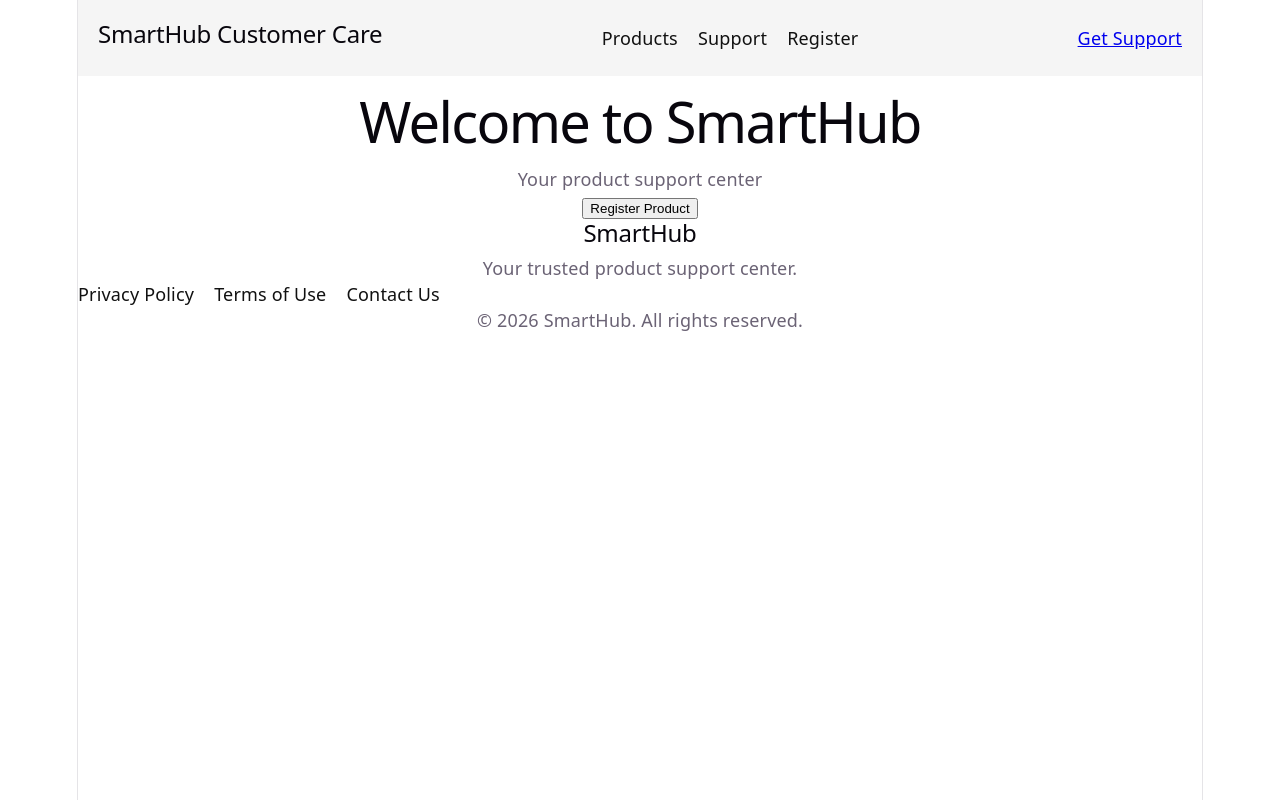
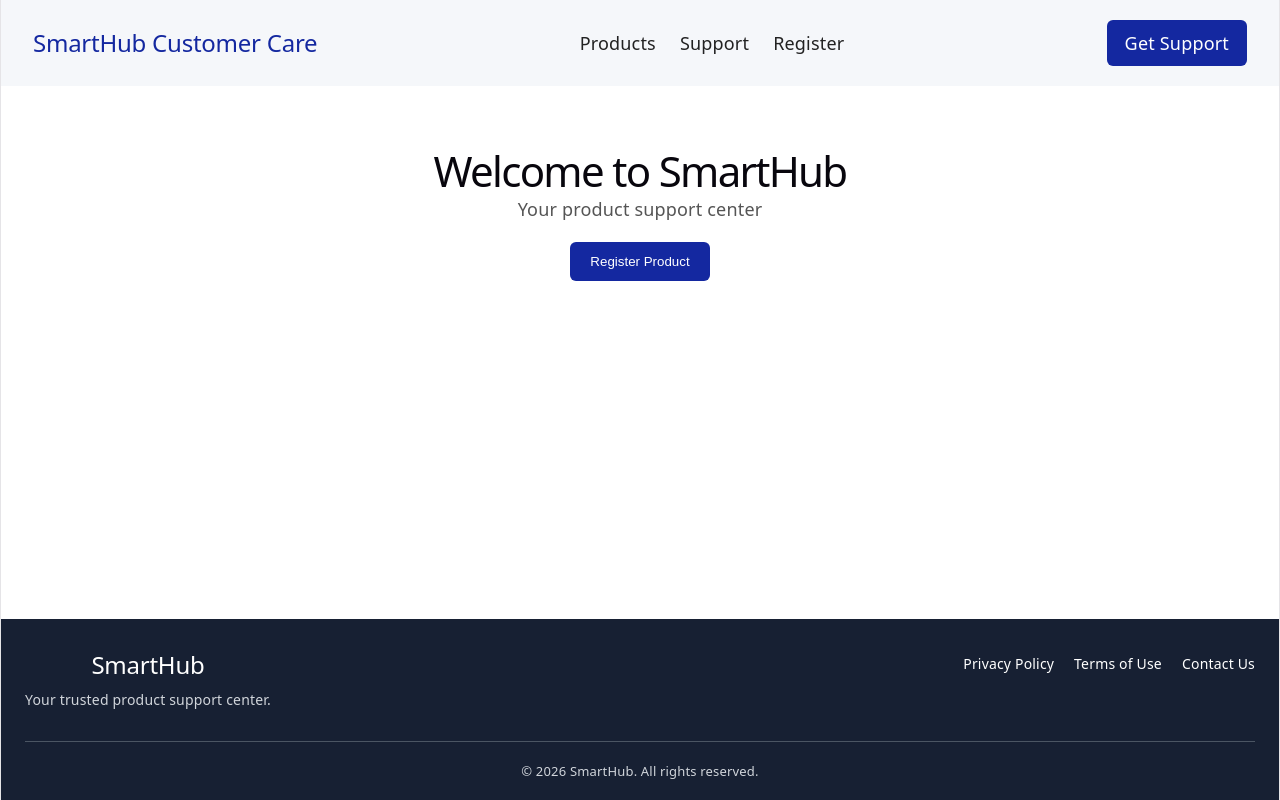
Before and after one commit to KaranamGopichand/smarthub, a React (Vite) app: page / in a window 1280 px wide. Built offline with nearby package versions, Linux system fonts and the light colour scheme.

Commit message:
SMARTHUB-103 Fix header and footer integration styling

```diff
--- a/src/App.css
+++ b/src/App.css
@@ -1,21 +1,190 @@
-header {
+
+/* ===== GLOBAL APP LAYOUT ===== */
+
+#root {
+  width: 100%;
+  min-height: 100vh;
+}
+
+.app-container {
+  display: flex;
+  flex-direction: column;
+  min-height: 100vh;
+}
+
+.main-content {
+  flex: 1;
+  padding: 40px 24px;
+  text-align: center;
+}
+
+/* ===== HEADER ===== */
+
+.site-header {
   display: flex;
   justify-content: space-between;
   align-items: center;
-  padding: 20px;
-  background-color: #f5f5f5;
+  gap: 20px;
+  padding: 20px 32px;
+  background-color: #f5f7fa;
+  flex-wrap: wrap;
+  box-sizing: border-box;
 }
 
-nav {
-  display: flex;
-  gap: 20px;
+.site-logo {
+  color: #1428a0;
+  font-size: 24px;
+  margin: 0;
 }
 
-nav a {
-  color: #111;
+.site-nav {
+  display: flex;
+  gap: 24px;
+  flex-wrap: wrap;
+}
+
+.site-nav a {
+  color: #222222;
+  text-decoration: none;
+  font-weight: 500;
+}
+
+.site-nav a:hover {
+  color: #1428a0;
+  text-decoration: underline;
+}
+
+.support-button {
+  background-color: #1428a0;
+  color: #ffffff;
+  padding: 10px 18px;
+  border-radius: 6px;
   text-decoration: none;
 }
 
 .support-button:hover {
   background-color: #0d1b70;
 }
+
+/* ===== MAIN CONTENT ===== */
+
+.main-content h1 {
+  font-size: 42px;
+  margin-bottom: 12px;
+}
+
+.main-content p {
+  color: #555555;
+  margin-bottom: 20px;
+}
+
+.main-content button {
+  background-color: #1428a0;
+  color: #ffffff;
+  padding: 12px 20px;
+  border: none;
+  border-radius: 6px;
+  cursor: pointer;
+}
+
+.main-content button:hover {
+  background-color: #0d1b70;
+}
+
+/* ===== FOOTER ===== */
+
+.site-footer {
+  width: 100%;
+  box-sizing: border-box;
+  background-color: #172033;
+  color: #ffffff;
+  padding: 32px 24px 16px;
+  margin-top: auto;
+}
+
+.footer-content {
+  display: flex;
+  justify-content: space-between;
+  align-items: flex-start;
+  gap: 24px;
+  flex-wrap: wrap;
+}
+
+.footer-brand h2 {
+  margin: 0 0 8px;
+  color: #ffffff;
+  font-size: 24px;
+}
+
+.footer-brand p {
+  margin: 0;
+  color: #d1d5db;
+  font-size: 14px;
+}
+
+.footer-links {
+  display: flex;
+  gap: 20px;
+  flex-wrap: wrap;
+}
+
+.footer-links a {
+  color: #ffffff;
+  text-decoration: none;
+  font-size: 14px;
+  font-weight: 500;
+}
+
+.footer-links a:hover {
+  color: #93c5fd;
+  text-decoration: underline;
+}
+
+.footer-copyright {
+  margin-top: 28px;
+  padding-top: 16px;
+  border-top: 1px solid #4b5563;
+  color: #d1d5db;
+  text-align: center;
+  font-size: 13px;
+}
+
+/* ===== RESPONSIVE DESIGN ===== */
+
+@media (max-width: 600px) {
+  .site-header {
+    flex-direction: column;
+    align-items: flex-start;
+    padding: 16px;
+  }
+
+  .site-nav {
+    flex-direction: column;
+    gap: 12px;
+  }
+
+  .support-button {
+    display: inline-block;
+  }
+
+  .main-content {
+    padding: 24px 16px;
+  }
+
+  .main-content h1 {
+    font-size: 30px;
+  }
+
+  .site-footer {
+    padding: 24px 16px 16px;
+  }
+
+  .footer-content {
+    flex-direction: column;
+  }
+
+  .footer-links {
+    flex-direction: column;
+    gap: 12px;
+  }
+}
```
